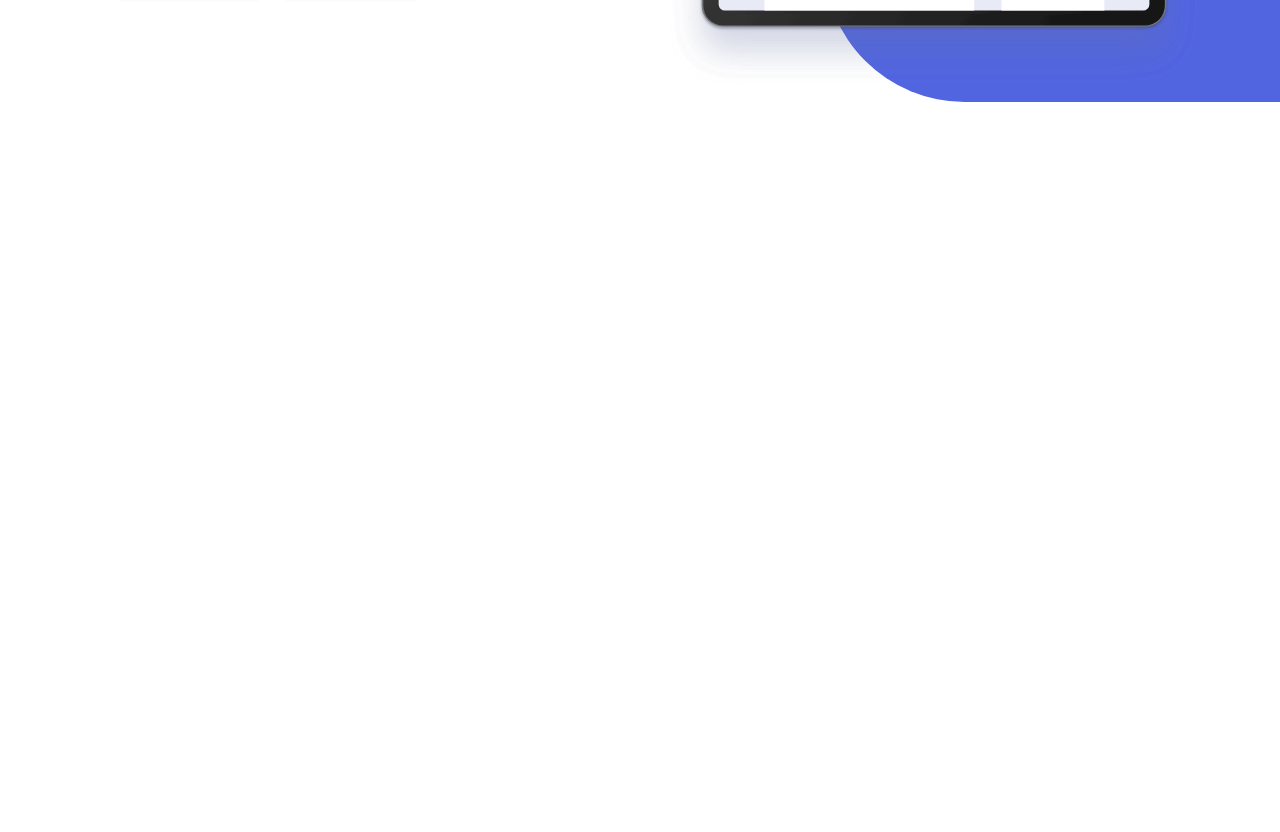
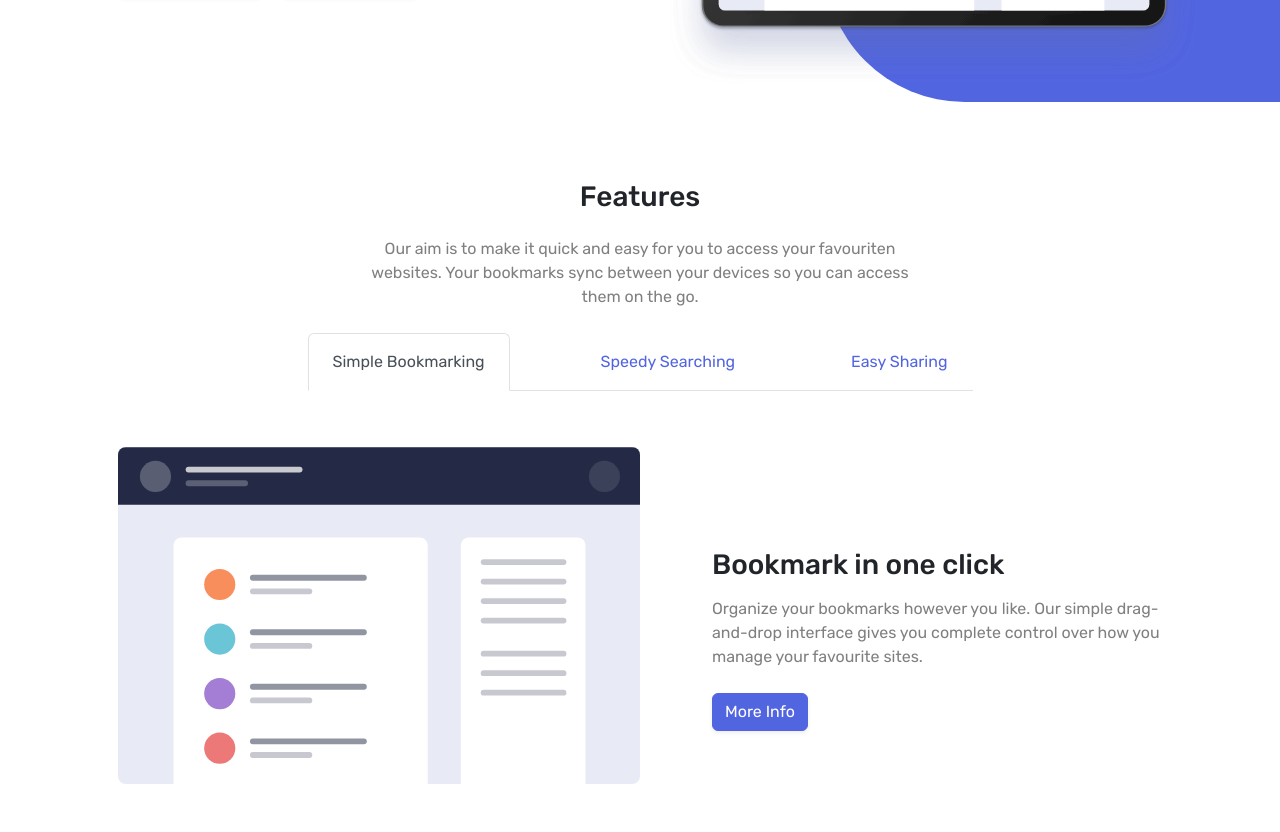
Before and after one commit to PamelaSCB/Sprint2, a website: page index.html in a window 1280 px wide. Shown: the part 459-1291 px from the top of the page. Before the commit the page ends 800 px from the top, so only its background shows below. Drawn offline with nearby package versions, Linux system fonts and the light colour scheme.

Commit message:
Ejercicio2

```diff
--- a/index.html
+++ b/index.html
@@ -10,11 +10,14 @@
 	<link href="https://fonts.googleapis.com/css2?family=Rubik:wght@300;400;500&display=swap" rel="stylesheet">
 	<link rel="stylesheet" href="./css/main.css">
     <title>Bookmark Manager</title>
+	<link rel="icon" href="./img/Imagenes/logo-bookmark.svg"
 </head>
 
 <body>
 	<header>
-		<!-- navbar fixed top-->
+
+		<!-- Navbar Fixed Top-->
+
 		<div class="container-xl">
 			<nav class="fixed-top navbar navbar-expand-lg bg-white px-3 px-lg-0 pt-4 pt-lg-5 pb-3">
 				<div class="container align-items-center">
@@ -23,7 +26,7 @@
 					</a>
 					<button class="navbar-toggler border-0" type="button" data-bs-toggle="collapse" data-bs-target="#navbarSupportedContent" aria-controls="navbarSupportedContent" aria-expanded="false" aria-label="Toggle navigation">
 
-                        <!--<span class="navbar-toggler-icon"></span>-->
+
 
                         <img src="./img/Imagenes/icon-hamburger.svg" alt="hamburguer menu">
 					</button>
@@ -49,7 +52,9 @@
 	</header>
 
 	<main >
+
 		<!-- Grid Responsive -->
+
 		<section class="container-xl pt-4">
 			<div class="row justify-content-center align-items-center pt-5 mt-5 ms-lg-4">
 				<div class="col-12 col-lg-6 order-2 order-lg-1 text-center text-lg-start">
@@ -67,6 +72,84 @@
 				</div>
 			</div>
 		</section>
+
+		<!-- Grid Responsive & Navtab -->
+
+		<section class="container-xl pt-5">
+			<div class="row">
+				<div class="col-12 col-lg-6 m-auto text-center mt-5 px-1 ">
+					<h3>Features</h3>
+                    <p class="text-black-50 mb-4 mx-5 mx-lg-0 mt-2 mt-lg-4 ">Our aim is to make it quick and easy for you to access your favouriten websites. Your bookmarks sync between your devices so you can access them on the go.</p>
+				</div>
+			</div>
+			<div class="row justify-content-center ">
+				<ul class="nav nav-tabs flex-column align-items-center flex-lg-row justify-content-between col-12 col-lg-7 p-lg-0 " id="myTab" role="tablist">
+                    <li class="nav-item" role="presentation">
+                        <button class=" w-100 nav-link active px-lg-4 py-3" id="feat-1-tab" data-bs-toggle="tab"
+                            data-bs-target="#feat-1" type="button" role="tab" aria-controls="feat-1"
+                            aria-selected="true">Simple Bookmarking</button>
+                    </li>
+                    <li class="nav-item" role="presentation">
+                        <button class="w-100 nav-link px-lg-4 py-3 " id="feat-2-tab" data-bs-toggle="tab" data-bs-target="#feat-2"
+                            type="button" role="tab" aria-controls="feat-2" aria-selected="false">Speedy
+                            Searching</button>
+                    </li>
+                    <li class="nav-item" role="presentation">
+                        <button class="nav-link px-lg-4 py-3" id="feat-3-tab" data-bs-toggle="tab" data-bs-target="#feat-3"
+                            type="button" role="tab" aria-controls="feat-3" aria-selected="false">Easy
+                            Sharing</button>
+                    </li>
+                </ul>
+				<div class="tab-content ms-5 mt-5 pt-5 pt-lg-2" id="myTabContent">
+
+					<section class="tab-pane fade show active" id="feat-1" role="tabpanel" aria-labelledby="feat-1-tab">
+						<div class="row align-items-center">
+							<div class="col-12 col-lg-6 mb-5 mg-lg-0 mt-2 mt-lg-0 px-4 text-center position-relative">
+								<img class="img-fluid" src="./img/Imagenes/illustration-features-tab-1.svg" alt="features 1">
+								<div class="blue-form-left rounded-pill bg-primary"></div>
+							</div>
+							<div class="col-12 col-lg-6 text-center mt-5 mt-lg-0 text-lg-start ps-lg-5">
+								<h3>Bookmark in one click</h3>
+								<p class="text-black-50 mt-3 mb-4 mx-5 mx-lg-0 pe-lg-5">Organize your bookmarks however you like. Our simple
+									drag-and-drop interface gives you complete control over how you manage your
+									favourite sites.</p>
+								<button type="button" class="btn btn-primary shadow-sm me-2 d-none d-lg-block border-2">More Info</button>
+							</div>
+						</div>
+					</section>
+
+					<section class="tab-pane fade" id="feat-2" role="tabpanel" aria-labelledby="feat-2-tab">
+						<div class="row align-items-center">
+							<div class="col-12 col-lg-6 mb-5 mt-2 px-4 text-center position-relative">
+								<img class="img-fluid" src="./img/Imagenes/illustration-features-tab-2.svg" alt="features 2">
+								<div class="blue-form-left rounded-pill bg-primary"></div>
+							</div>
+							<div class="col-12 col-lg-6 text-center mt-5 mt-lg-0 text-lg-start ps-lg-5">
+								<h3>Intelligent search</h3>
+								<p class="text-black-50 mt-3 mb-4 mx-5 mx-lg-0 pe-lg-5">Our powerful search feature will help you find saved sites in no time at all. No need to trawi through all of your bookmarks.</p>
+								<button type="button" class="btn btn-primary shadow-sm me-2 d-none d-lg-block border-2">More Info</button>
+							</div>
+						</div>
+					</section>
+
+					<section class="tab-pane fade" id="feat-3" role="tabpanel" aria-labelledby="feat-3-tab">
+                        <div class="row align-items-center">
+                            <div class="col-12 col-lg-6 mb-5 mg-lg-0 mt-2 mt-lg-0 px-4 text-center position-relative">
+                                <img class="img-fluid" src="./img/Imagenes/illustration-features-tab-3.svg" alt="features 3">
+                                <div class="blue-form-left rounded-pill bg-primary"></div>
+                            </div>
+                            <div class="col-12 col-lg-6 text-center mt-5 mt-lg-0 text-lg-start ps-lg-5">
+                                <h3>Share your bookmarks</h3>
+                                <p class="text-black-50 mt-3 mb-4 mx-5 mx-lg-0 pe-lg-5">Easily share your bookmarks and collections with other. Create a shareable link that you can send at the click of a button.</p>
+								<button type="button" class="btn btn-primary shadow-sm me-2 d-none d-lg-block border-2">More Info</button>
+                            </div>
+                        </div>
+                    </section>
+				</div>
+			</div>
+		</section>
+
+
 	</main>
 
 	<!-- JS de Bootstrap -->
```
